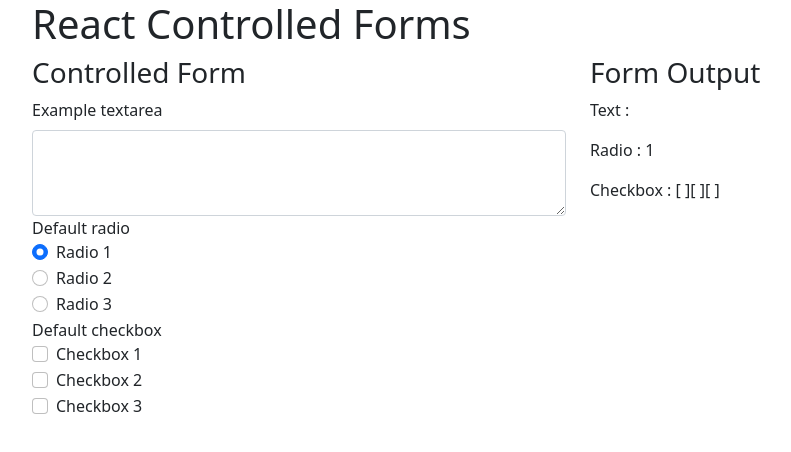
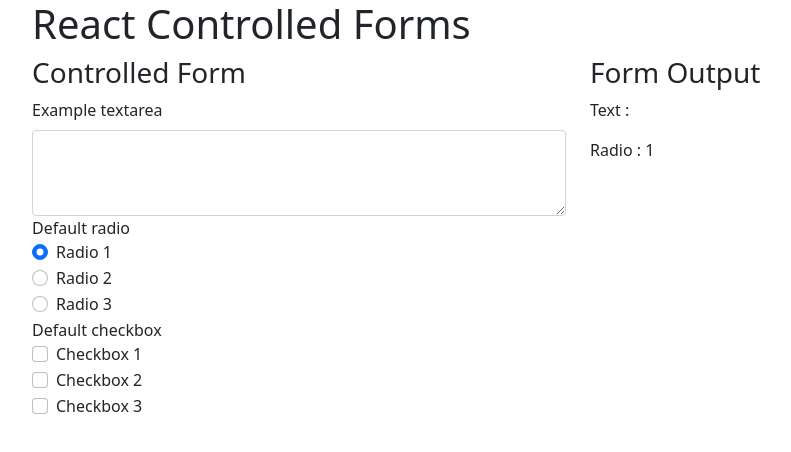
Before and after one commit to Xsvampire3/React-Controlled-Forms---Handling-Form-Submission-Adding-Two-Way-Binding-Child---3e3othjnllne, a React (Create React App) app: page / in a window 1280 px wide. Shown: the top 452 px of the page, without its empty margins (62-853 px from the left). Built offline with nearby package versions, Linux system fonts and the light colour scheme.

Commit message:
Update App.js

```diff
--- a/src/App.js
+++ b/src/App.js
@@ -143,11 +143,11 @@
       <p className="radio">
         <span className="title">Radio : </span>{radio}
       </p>
-      <p className="checkbox">
-        <span className="title">Checkbox : </span> {[...checkbox].map((value, index) => (
-          <span key={index}>[{value ? "X" : " "}]</span>
-        ))}
-      </p>
+      {checkbox.filter(Boolean).length > 0 && (
+  <p className="checkbox">
+    Checkbox : [ {checkbox.map((isChecked, index) => isChecked && index + 1).filter(Boolean).join(", ")} ]
+  </p>
+)}
     </div>
   </div>
 </div>
```
